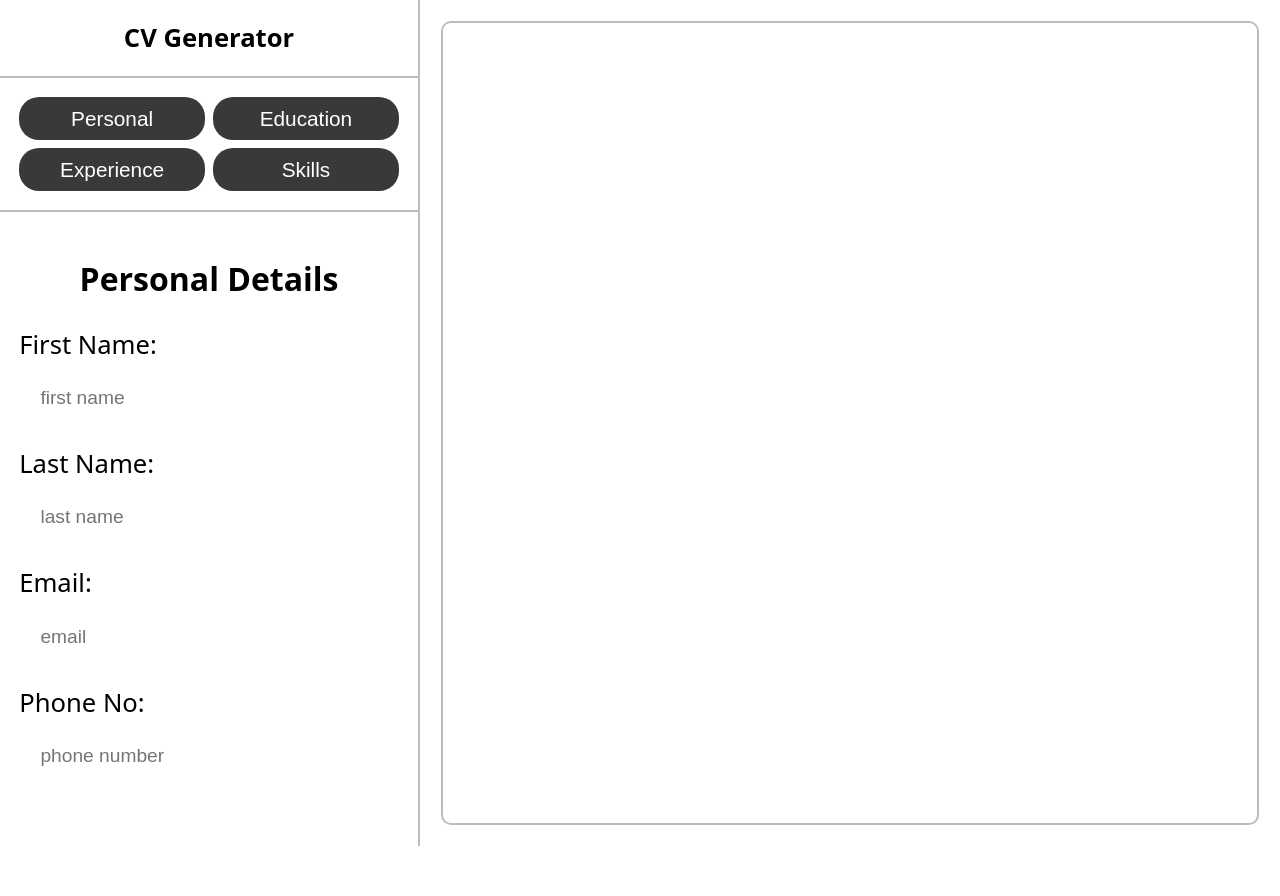
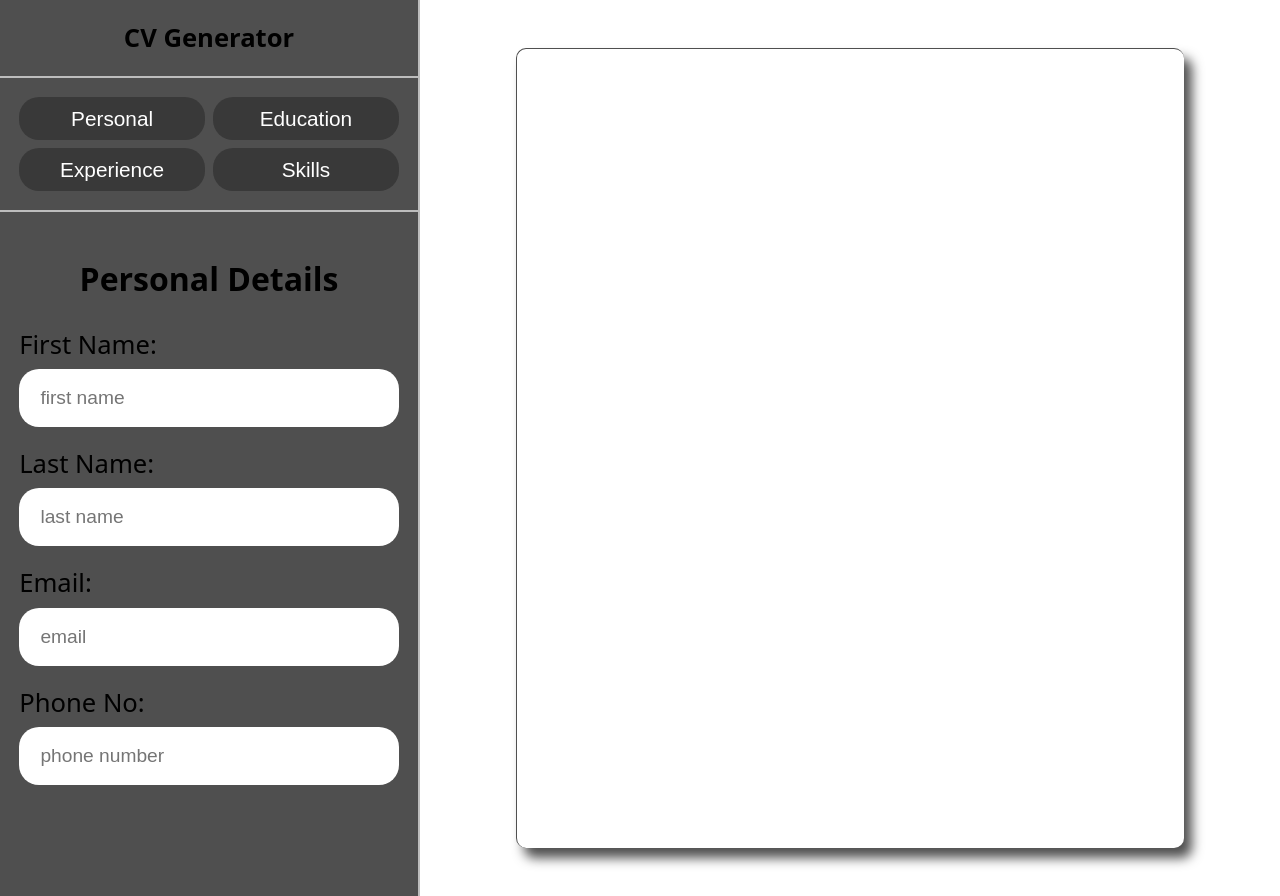
Before and after one commit to Anand-1812/CV-app, a React (Vite) app in the folder cv_app/: page / in a window 1280 px wide. Before the commit the page ends 846 px from the top, so only its background shows below. Built offline with nearby package versions, Linux system fonts and the light colour scheme.

Commit message:
adding differnet color

```diff
--- a/cv_app/src/App.css
+++ b/cv_app/src/App.css
@@ -16,6 +16,7 @@ br {
   width: 100%;
   border-right: 2px solid #bdbdbd;
   box-sizing: border-box;
+  background-color: #4f4f4f;
 }
 
 .aside p {
@@ -23,11 +24,6 @@ br {
   font-size: 1.8rem;
   padding: 0 1.2rem;
   font-weight: 700;
-}
-
-.cv-section {
-  flex-grow: 1;
-  box-sizing: border-box;
 }
 
 .detailsButton {
@@ -99,10 +95,10 @@ input:hover {
 }
 
 .cv-section {
-  font-size: 1.6rem;
-  padding: 1.3rem;
-  display: flex;
-  flex-direction: column;
+  flex-grow: 1;
+  box-sizing: border-box;
+  overflow-y: auto;
+  padding: 3rem 6rem;
 }
 
 .cv {
@@ -110,10 +106,11 @@ input:hover {
   background-color: white;
   min-height: 100vh;
   padding: 0 1.4rem;
-  border: 2px solid #bdbdbd;
+  border-top: 1px solid #4f4f4f;
+  border-left: 1px solid #4f4f4f;
   border-radius: 10px;
-  box-shadow: 0 4 12px rgba(0, 0, 0, 0.25);
-  overflow-y: auto;
+  box-shadow: 8px 10px 12px #4f4f4f;
+  box-sizing: border-box;
 }
 
 .top {
```
